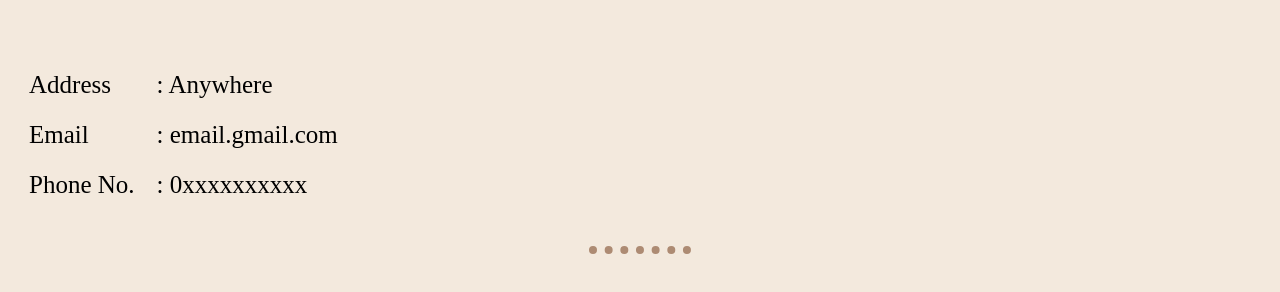
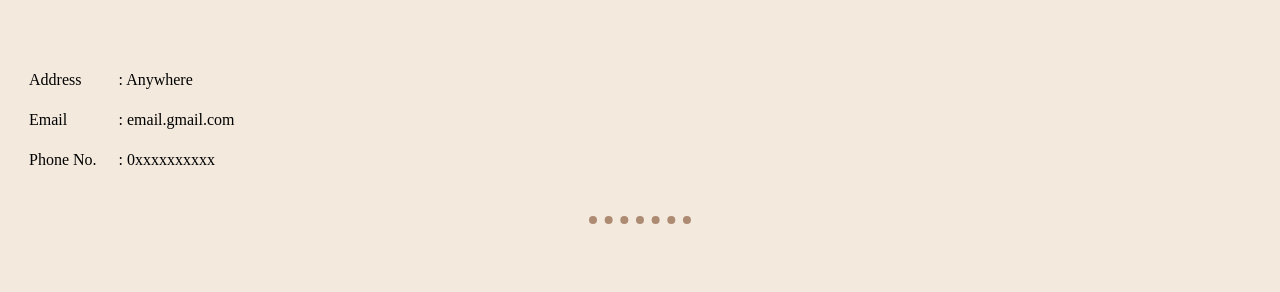
Before and after one commit to pai4608/personal-site, a plain HTML site: page contacts.html in a window 1280 px wide. Shown: the part 148-440 px from the top of the page. Drawn offline with Linux system fonts and the light colour scheme.

Commit message:
Update contacts.html

```diff
--- a/contacts.html
+++ b/contacts.html
@@ -7,7 +7,7 @@
 </head>
 <body>
 <h1>Contacts</h1>
-<table cellspacing="20" style="font-size:25px";>
+<table cellspacing="20">
     <tr>
         <td>Address</td>
         <td>:  Anywhere</td>
```
